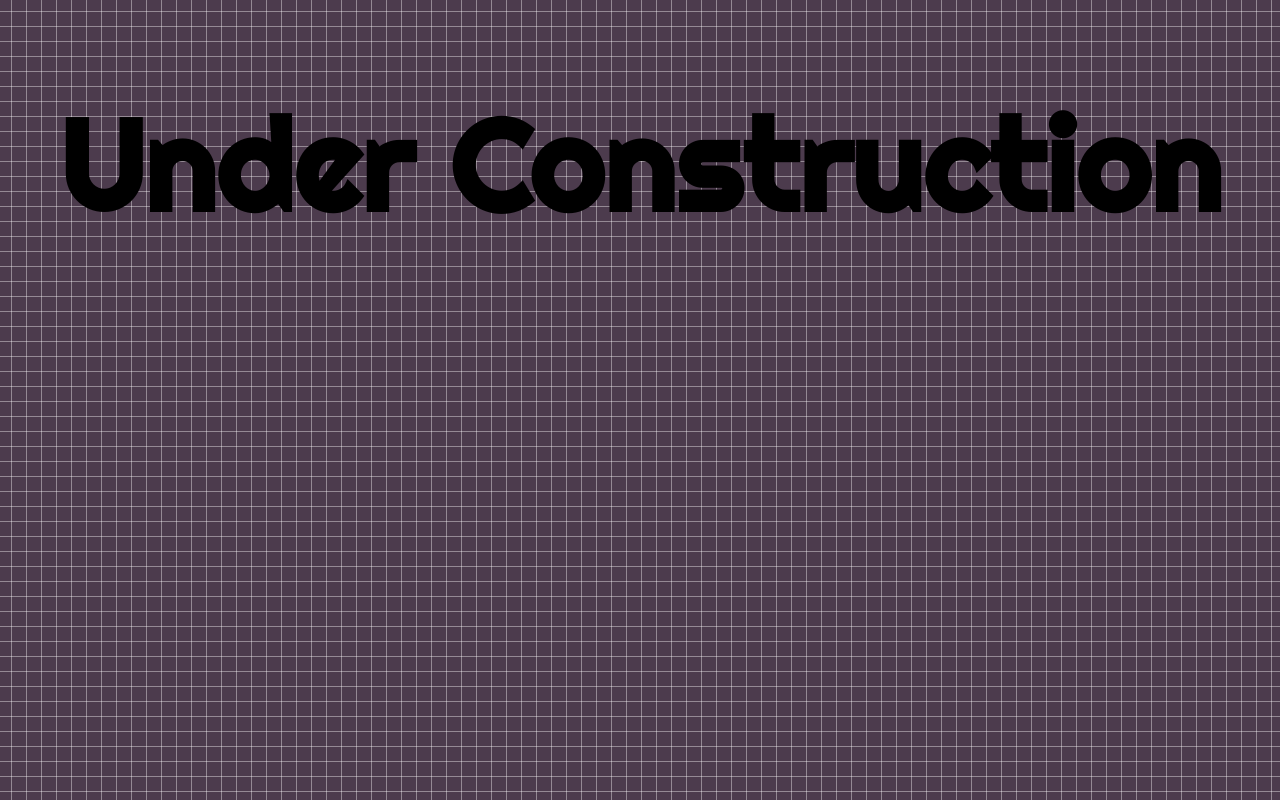
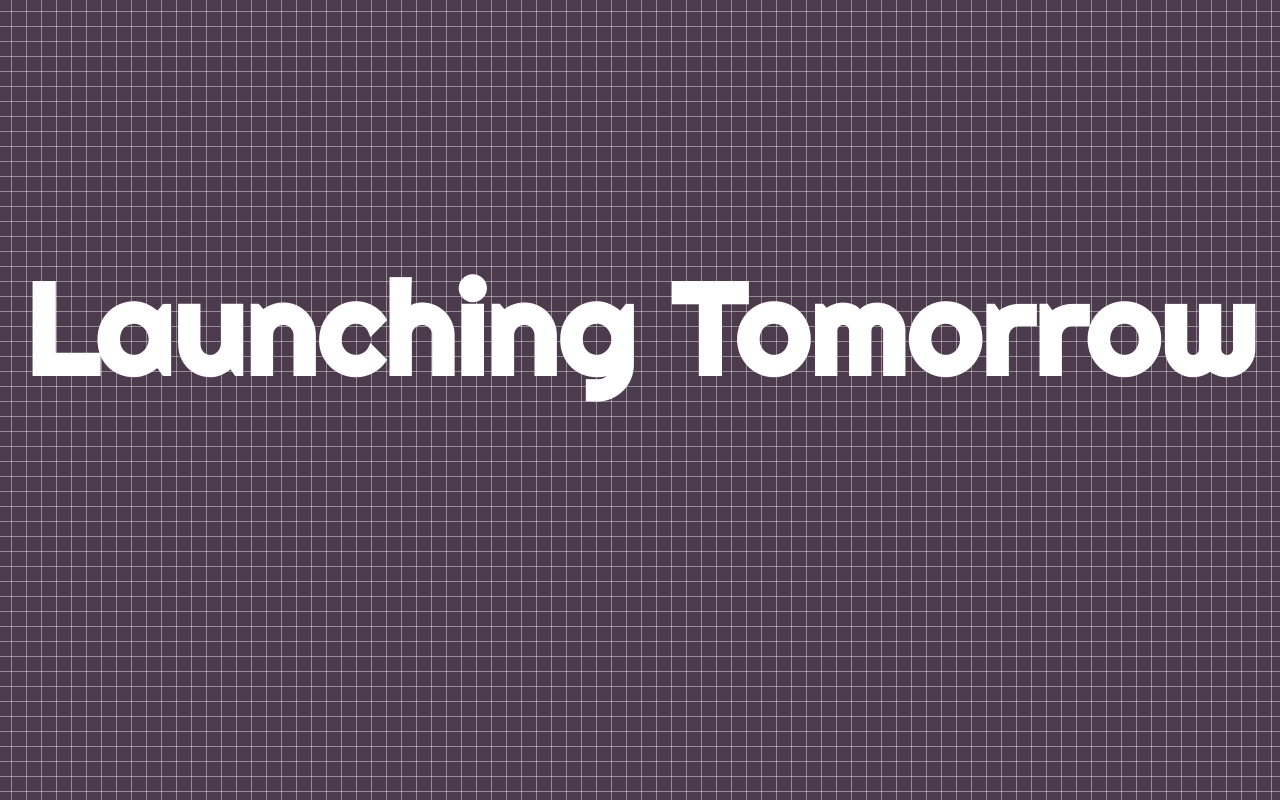
Before and after one commit to darkstudioteam/darkstudioteam.github.io, a plain HTML site: page index.html in a window 1280 px wide. Drawn offline with Linux system fonts and the light colour scheme.

Commit message:
Launching Tomorrow

```diff
--- a/index.html
+++ b/index.html
@@ -10,6 +10,8 @@
     <!--<link rel="stylesheet" type="text/css" href="stylesheets/github-light.css" media="screen">-->
   </head>
   <body>
-      <h1>Under Construction</h1>
+    <div>
+      <h1>Launching Tomorrow</h1>
+    </div>
   </body>
 </html>
```
